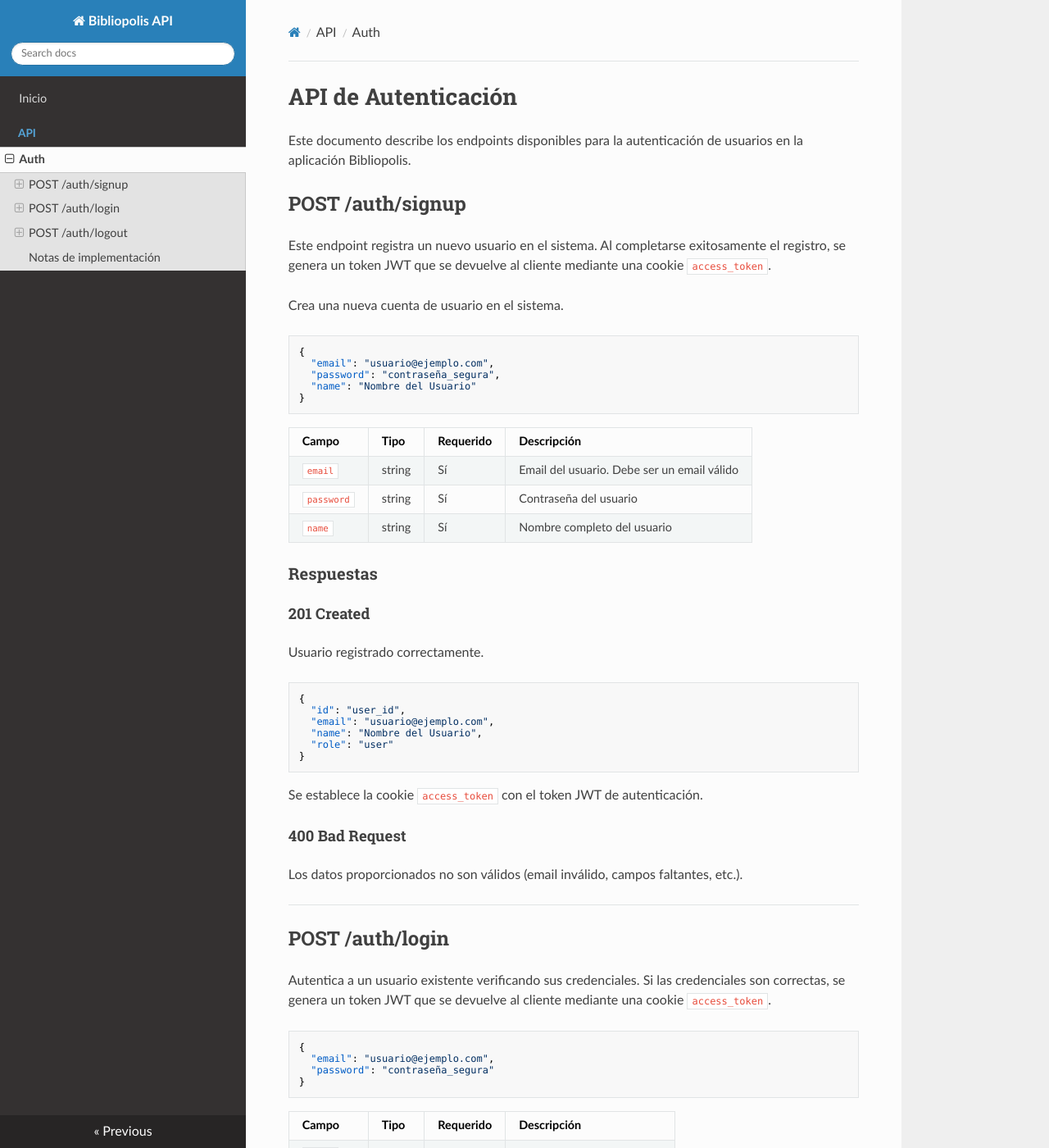
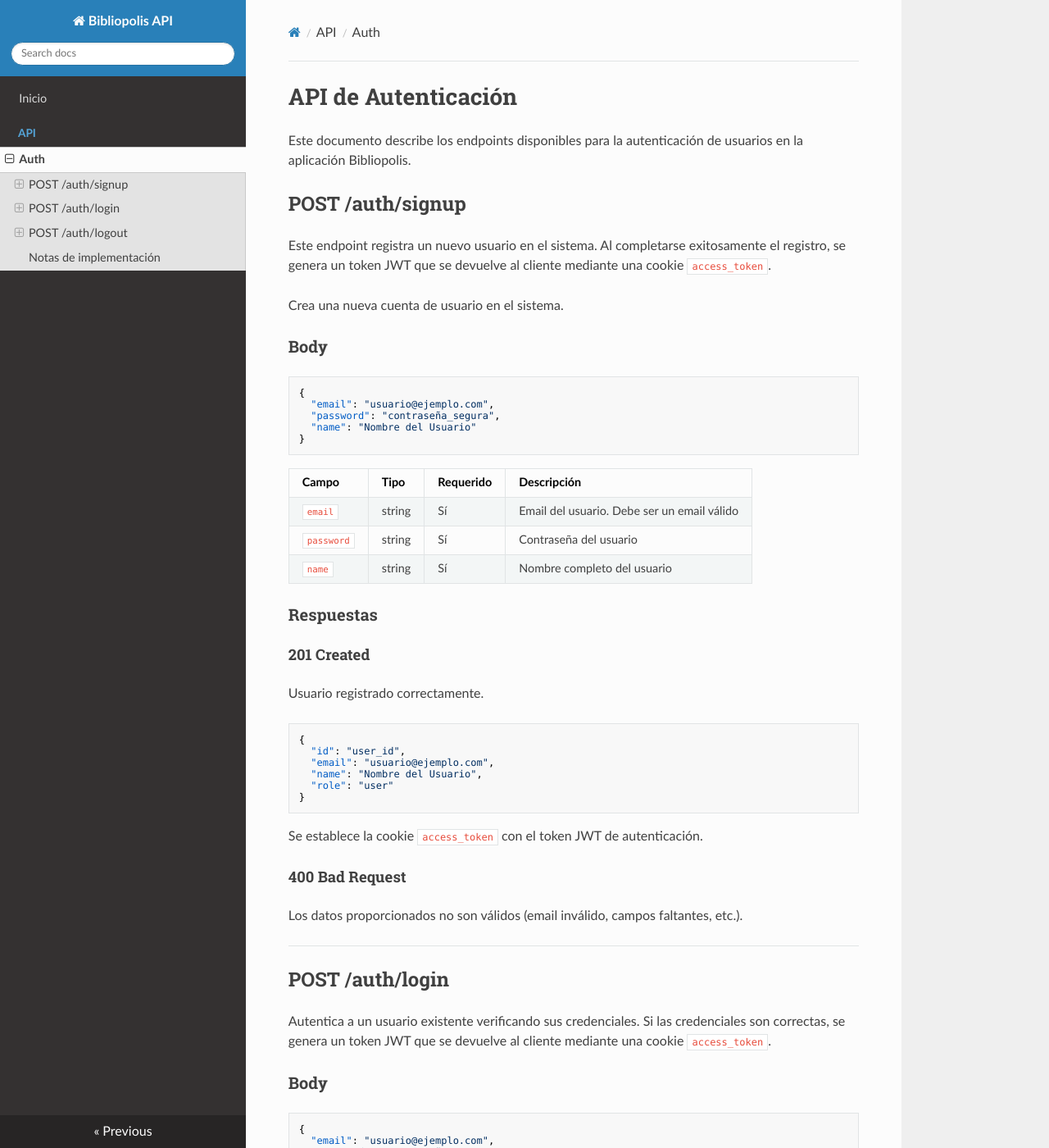
Before and after one commit to biorubenfs/bibliopolis, an MkDocs documentation site: the page built from docs/api/auth.md, in a window 1280 px wide and 1400 px high. Shown: the whole window at 82% size. Built offline with MkDocs 1.6.1, drawn with Linux system fonts in a browser that asks for light colours; nearby versions of some CDN libraries.

Commit message:
docs: update auth docs

````diff
--- a/docs/api/auth.md
+++ b/docs/api/auth.md
@@ -7,6 +7,8 @@ Este documento describe los endpoints disponibles para la autenticación de usua
 Este endpoint registra un nuevo usuario en el sistema. Al completarse exitosamente el registro, se genera un token JWT que se devuelve al cliente mediante una cookie `access_token`.
 
 Crea una nueva cuenta de usuario en el sistema.
+
+### Body
 
 ```json
 {
@@ -48,6 +50,8 @@ Los datos proporcionados no son válidos (email inválido, campos faltantes, etc
 ## POST /auth/login
 
 Autentica a un usuario existente verificando sus credenciales. Si las credenciales son correctas, se genera un token JWT que se devuelve al cliente mediante una cookie `access_token`.
+
+### Body
 
 ```json
 {
````
